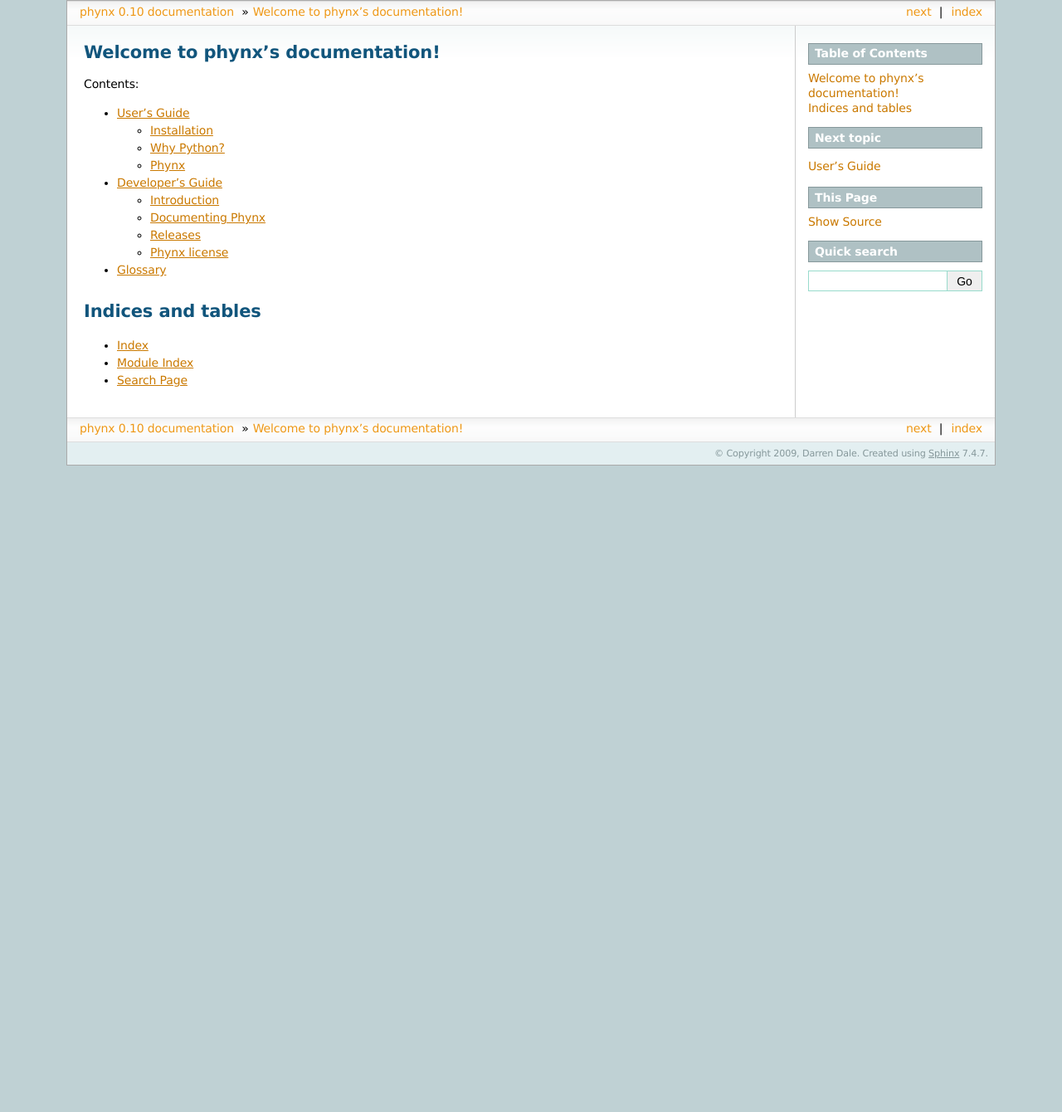
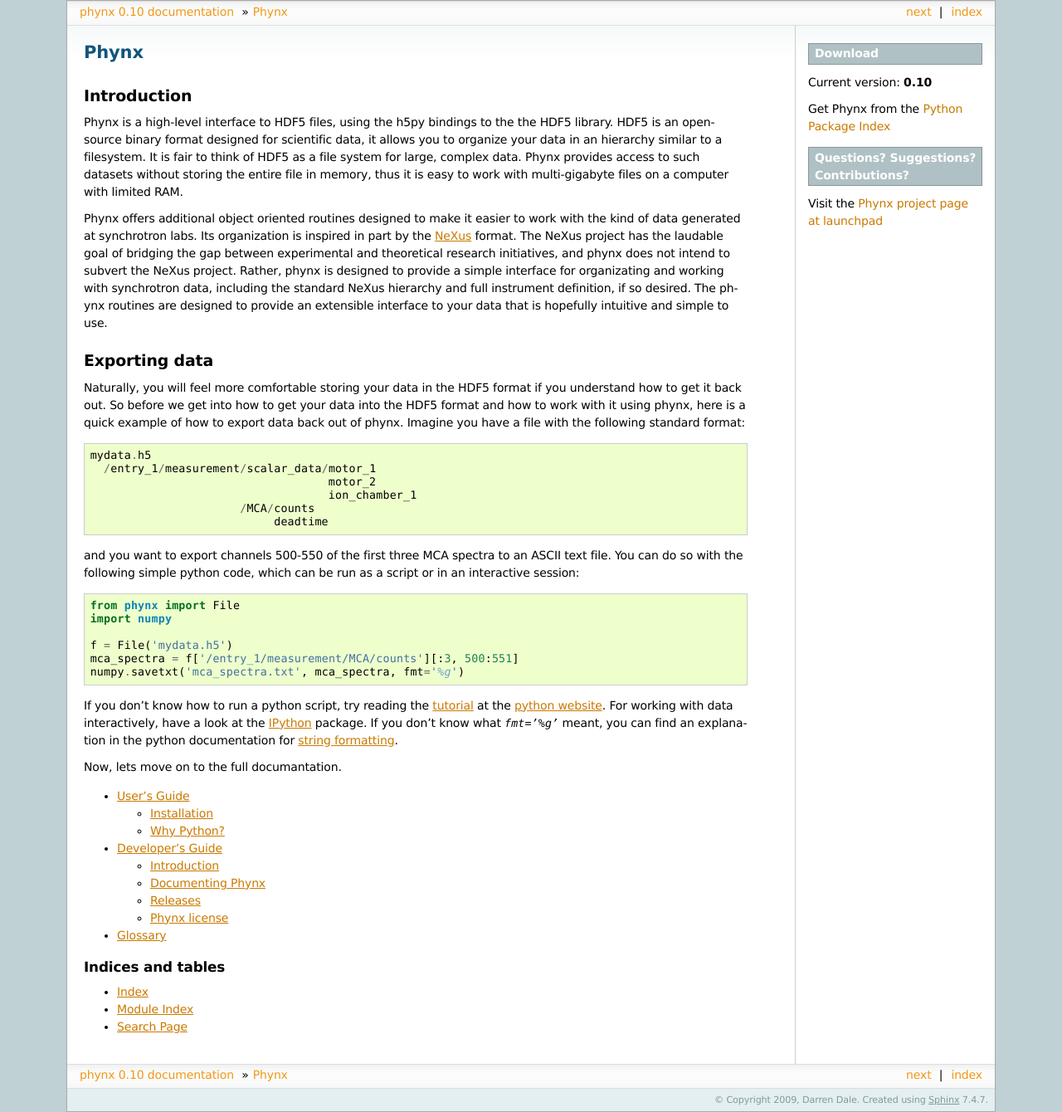
Before and after one commit to praxes/praxes, a Sphinx documentation site: the page built from doc/index.rst, in a window 1280 px wide. Shown: the whole page at 83% size. Built offline with Sphinx 7.4.7, drawn with Linux system fonts in a browser that asks for light colours; formulas are drawn with MathJax 3; before the commit the page ends 900 px from its top, so only the background shows below that.

Commit message:
doc improvements

```diff
--- /dev/null
+++ b/doc/_templates/indexsidebar.html
@@ -0,0 +1,10 @@
+<h3>Download</h3>
+<p>Current version: <b>{{ version }}</b></p>
+<p>Get Phynx from the <a href="http://pypi.python.org/pypi/phynx">
+Python Package Index</a>
+
+<h3>Questions? Suggestions? Contributions?</h3>
+
+<p>Visit the
+  <a href="https://launchpad.net/python-phynx">Phynx project page at launchpad</a>
+</p>
--- a/doc/conf.py
+++ b/doc/conf.py
@@ -139,7 +139,7 @@ html_static_path = ['_static']
 #html_use_smartypants = True
 
 # Custom sidebar templates, maps document names to template names.
-#html_sidebars = {}
+html_sidebars = {'index': 'indexsidebar.html'}
 
 # Additional templates that should be rendered to pages, maps page names to
 # template names.
--- a/doc/index.rst
+++ b/doc/index.rst
@@ -1,12 +1,71 @@
-.. phynx documentation master file, created by
-   sphinx-quickstart on Sat Oct 10 16:13:27 2009.
-   You can adapt this file completely to your liking, but it should at least
-   contain the root `toctree` directive.
+Phynx
++++++
 
-Welcome to phynx's documentation!
-=================================
+============
+Introduction
+============
 
-Contents:
+Phynx is a high-level interface to HDF5 files, using the h5py bindings
+to the the HDF5 library. HDF5 is an open-source binary format designed
+for scientific data, it allows you to organize your data in an
+hierarchy similar to a filesystem. It is fair to think of HDF5 as a
+file system for large, complex data. Phynx provides access to such
+datasets without storing the entire file in memory, thus it is easy to
+work with multi-gigabyte files on a computer with limited RAM.
+
+Phynx offers additional object oriented routines designed to make it
+easier to work with the kind of data generated at synchrotron labs.
+Its organization is inspired in part by the NeXus_ format. The NeXus
+project has the laudable goal of bridging the gap between experimental
+and theoretical research initiatives, and phynx does not intend to
+subvert the NeXus project. Rather, phynx is designed to provide a
+simple interface for organizating and working with synchrotron data,
+including the standard NeXus hierarchy and full instrument definition,
+if so desired. The phynx routines are designed to provide an
+extensible interface to your data that is hopefully intuitive and
+simple to use.
+
+==============
+Exporting data
+==============
+
+Naturally, you will feel more comfortable storing your data in the
+HDF5 format if you understand how to get it back out. So before we get
+into how to get your data into the HDF5 format and how to work with it
+using phynx, here is a quick example of how to export data back out of
+phynx. Imagine you have a file with the following standard format::
+
+  mydata.h5
+    /entry_1/measurement/scalar_data/motor_1
+                                     motor_2
+                                     ion_chamber_1
+                        /MCA/counts
+                             deadtime
+
+and you want to export channels 500-550 of the first three MCA spectra
+to an ASCII text file. You can do so with the following simple python
+code, which can be run as a script or in an interactive session::
+
+  from phynx import File
+  import numpy
+
+  f = File('mydata.h5')
+  mca_spectra = f['/entry_1/measurement/MCA/counts'][:3, 500:551]
+  numpy.savetxt('mca_spectra.txt', mca_spectra, fmt='%g')
+
+If you don't know how to run a python script, try reading the
+tutorial_ at the `python website`_. For working with data
+interactively, have a look at the IPython_ package. If you don't know
+what `fmt='%g'` meant, you can find an explanation in the python
+documentation for `string formatting`_.
+
+Now, lets move on to the full documantation.
+
+.. _NeXus: http://www.nexusformat.org
+.. _tutorial: http://docs.python.org/tutorial/
+.. _`python website`: http://www.python.org
+.. _IPython: http://ipython.scipy.org
+.. _`string formatting`: http://docs.python.org/library/stdtypes.html#string-formatting
 
 .. toctree::
    :maxdepth: 2
--- a/doc/users/index.rst
+++ b/doc/users/index.rst
@@ -9,4 +9,3 @@ User's Guide
 
    installation.rst
    why_python.rst
-   intro.rst
--- a/doc/users/intro.rst
+++ /dev/null
@@ -1,69 +0,0 @@
-*****
-Phynx
-*****
-
-============
-Introduction
-============
-
-Phynx is a high-level interface to HDF5 files, using the h5py bindings to the
-the HDF5 library. HDF5 is an open-source binary format designed for scientific
-data, it allows you to organize your data in an hierarchy similar to a
-filesystem. It is fair to think of HDF5 as a file system for large, complex
-data. Phynx provides access to such datasets without storing the entire file in
-memory, thus it is easy to work with multi-gigabyte files on a computer with
-limited RAM.
-
-Phynx offers additional object oriented routines designed to make it easier to
-work with the kind of data generated at synchrotron labs. Its organization is
-inspired in part by the NeXus_ format. The NeXus application programming
-interface is somewhat onerous on both the developer and the user, and the
-standard NeXus hierarchy is in some ways too cumbersome and constrictive for
-many applications. Nevertheless, the NeXus project has the laudable goal of
-bridging the gap between experimental and theoretical research initiatives, and
-phynx does not intend to subvert the NeXus project. Rather, phynx is designed to
-provide a simple organization for synchrotron data, around which the standard
-NeXus hierarchy and full instrument definition can be built at a later time, if
-so desired. The phynx routines are designed to provide an interface to your data
-that is hopefully intuitive and simple to use.
-
-==============
-Exporting data
-==============
-
-Naturally, you will feel more comfortable storing your data in the HDF5 format
-if you understand how to get it back out. Imagine you have a file with the
-following standard format::
-
-  mydata.h5
-    /entry_1/measurement/scalar_data/motor_1
-                                     motor_2
-                                     ion_chamber_1
-                        /MCA/counts
-                             deadtime
-
-and you want to export channels 500-550 of the first three MCA spectra to an
-ASCII text file. You can do so with the following simple python code, which can
-be run as a script or in an interactive session::
-
-  from xpaxs.io.phynx import File
-  import numpy
-
-  f = File('mydata.h5')
-  mca_spectra = f['/entry_1/measurement/MCA/counts'][:3, 500:551]
-  numpy.savetxt('mca_spectra.txt', mca_spectra, fmt='%g')
-
-Since we didnt need any of phynx special features, I could have done
-`from h5py import File` instead.
-
-If you don't know how to run a python script, try reading the tutorial_ at the
-`python website`_. For working with data interactively, have a look at the
-IPython_ package. If you don't know what `fmt='%g'` meant, you can find an
-explanation in the python documentation for `string formatting`_.
-
-
-.. _NeXus: http://www.nexusformat.org
-.. _tutorial: http://docs.python.org/tutorial/
-.. _`python website`: http://www.python.org
-.. _IPython: http://ipython.scipy.org
-.. _`string formatting`: http://docs.python.org/library/stdtypes.html#string-formatting
```
